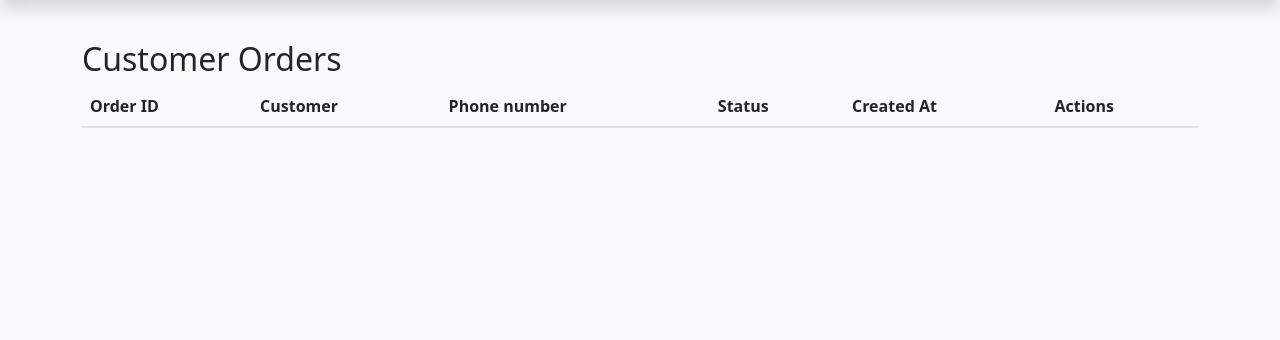
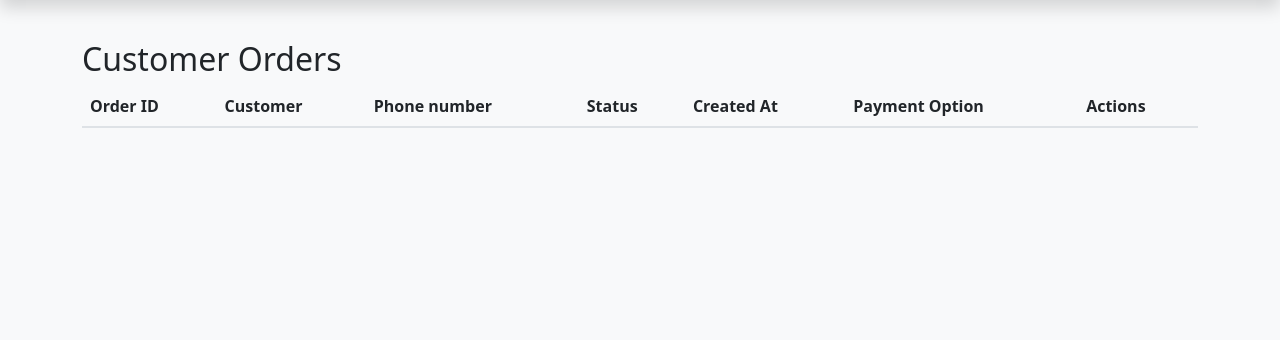
Before and after one commit to abnasity/dtv-admin-panel, a Python web app: template app/templates/admin/orders.html in a window 1280 px wide. Shown: the part 147-487 px from the top of the page. Run offline with Jinja, Linux system fonts and the light colour scheme; the template is opened without the code that fills it, so the values that code supplies are empty; some libraries are stand-ins or nearby versions.

Commit message:
add payment type

```diff
--- a/app/templates/admin/orders.html
+++ b/app/templates/admin/orders.html
@@ -10,6 +10,7 @@
             <th>Phone number</th>
             <th>Status</th>
             <th>Created At</th>
+            <th>Payment Option</th>
             <th>Actions</th>
         </tr>
     </thead>
@@ -21,6 +22,15 @@
             <td>{{ order.customer.phone_number }}</td>
             <td>{{ order.status }}</td>
             <td>{{ order.created_at.strftime('%Y-%m-%d %H:%M') }}</td>
+            <td>
+                {% if order.payment_option == 'cash' %}
+                    <span class="badge bg-success">Cash</span>
+                {% elif order.payment_option == 'credit' %}
+                    <span class="badge bg-warning text-dark">Credit</span>
+                {% else %}
+                    <span class="badge bg-secondary">Unknown</span>
+                {% endif %}
+            </td>
             <td>
                 <a href="{{ url_for('auth.view_order', order_id=order.id) }}" class="btn btn-primary btn-sm">View</a>
                 {% if order.status == 'pending' %}
```
